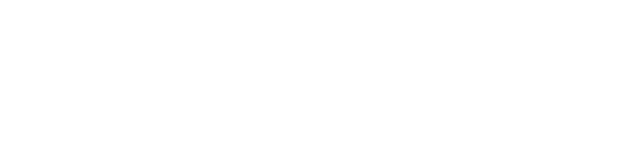
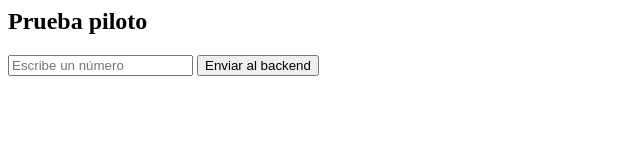
Before and after one commit to guilleraranda-creator/econometria-app, a plain HTML site: page frontend/index.html in a window 1280 px wide. Shown: the whole page, without its empty margins (0-640 px from the left). Drawn offline with Linux system fonts and the light colour scheme.

Commit message:
Update index.html

```diff
--- a/frontend/index.html
+++ b/frontend/index.html
@@ -1 +1,6 @@
 <!-- Base del proyecto, aún sin contenido -->
+<h2>Prueba piloto</h2>
+<input type="number" id="numeroInput" placeholder="Escribe un número">
+<button onclick="enviarNumero(parseInt(document.getElementById('numeroInput').value))">
+    Enviar al backend
+</button>
```
